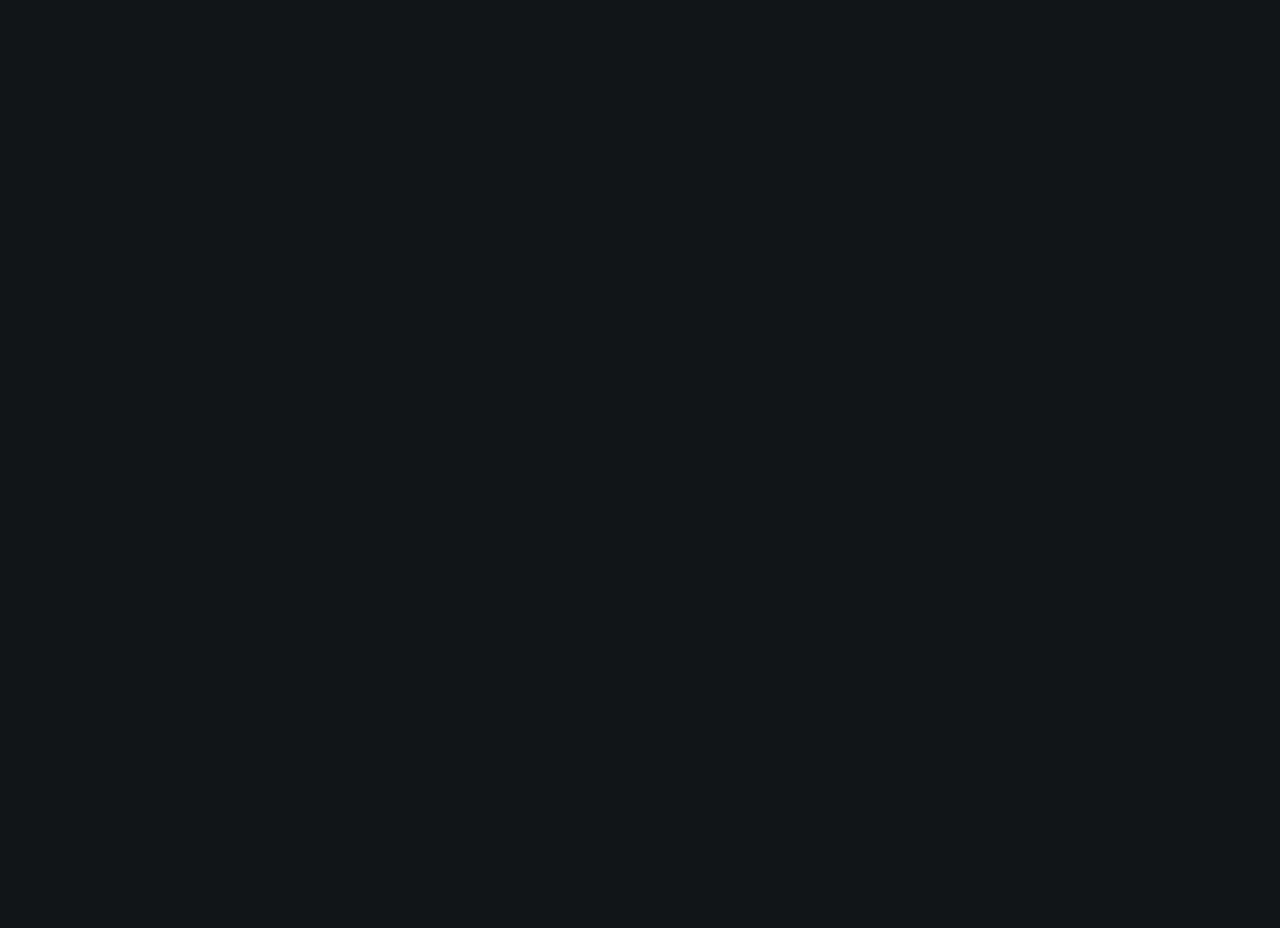
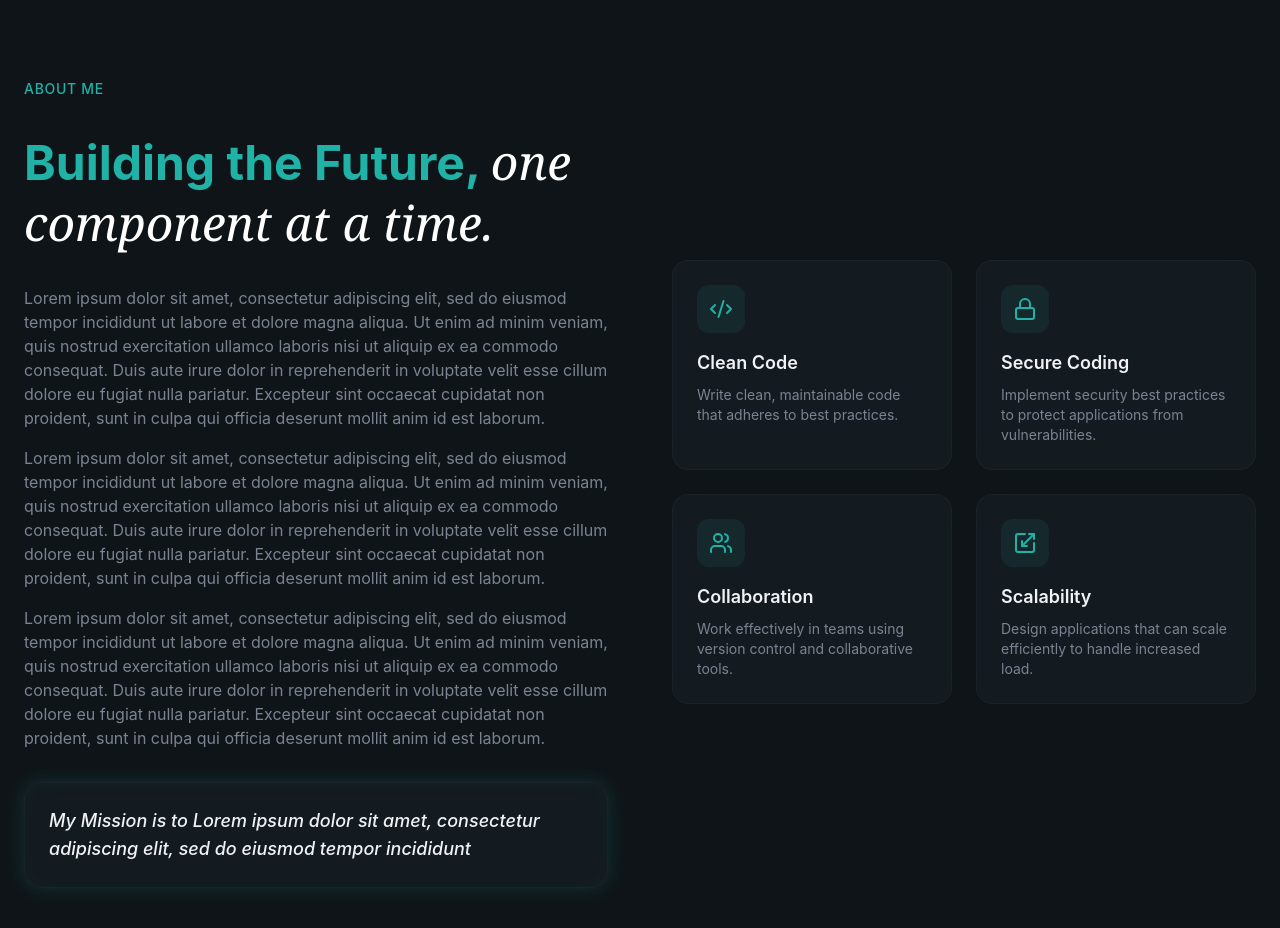
Before and after one commit to conradiscoding/personal-portfolio, a React (Vite) app: page / in a window 1280 px wide. Shown: the part 1140-2068 px from the top of the page. Before the commit the page ends 1088 px from the top, so only its background shows below. Built offline with nearby package versions, Linux system fonts and the light colour scheme.

Commit message:
About me click check in nav bar. set up about section with placeholders. update hero to fix key bug

```diff
--- a/src/App.jsx
+++ b/src/App.jsx
@@ -11,8 +11,8 @@ function App() {
       <Navbar />
       <main>
         <Hero />
-        {/* <About />
-        <Projects />
+        <About />
+        {/* <Projects />
         <Experience />
         <Testimonials />
         <Contact /> */}
--- a/src/layout/Navbar.jsx
+++ b/src/layout/Navbar.jsx
@@ -75,12 +75,15 @@ const Navbar = () => {
               <a
                 href={link.href}
                 key={index}
+                onClick={() => setIsMobileMenuOpen(false)}
                 className="text-lg text-muted-foreground hover:text-foreground py-2"
               >
                 {link.label}
               </a>
             ))}
-            <Button>Contact Me</Button>
+            <Button onClick={() => setIsMobileMenuOpen(false)}>
+              Contact Me
+            </Button>
           </div>
         </div>
       )}
--- a/src/sections/About.jsx
+++ b/src/sections/About.jsx
@@ -1,7 +1,112 @@
+import { Code2, Lock, Scaling, Users } from 'lucide-react';
 import React from 'react';
 
+const highlights = [
+  {
+    icon: Code2,
+    title: 'Clean Code',
+    description:
+      'Write clean, maintainable code that adheres to best practices.',
+  },
+  {
+    icon: Lock,
+    title: 'Secure Coding',
+    description:
+      'Implement security best practices to protect applications from vulnerabilities.',
+  },
+  {
+    icon: Users,
+    title: 'Collaboration',
+    description:
+      'Work effectively in teams using version control and collaborative tools.',
+  },
+  {
+    icon: Scaling,
+    title: 'Scalability',
+    description:
+      'Design applications that can scale efficiently to handle increased load.',
+  },
+];
 const About = () => {
-  return <section>About</section>;
+  return (
+    <section id="about" className="py-32 relative overflow-hidden">
+      <div className="container mx-auto px-6 relative z-10">
+        <div className="grid lg:grid-cols-2 gap-16 items-center">
+          {/* Left Column */}
+          <div className="space-y-8">
+            <div className="animate-fade-in">
+              <span className="text-secondary-foreground text-sm font-medium tracking-wider uppercase">
+                About Me
+              </span>
+            </div>
+            <h2 className="text-4xl md:text-5xl font-bold leading-tight animate-fade-in animation-delay-100 text-secondary-foreground">
+              Building the Future,{' '}
+              <span className="font-serif italic font-normal text-white">
+                one component at a time.
+              </span>
+            </h2>
+
+            <div className="space-y-4 text-muted-foreground animate-fade-in animation-delay-200">
+              <p>
+                Lorem ipsum dolor sit amet, consectetur adipiscing elit, sed do
+                eiusmod tempor incididunt ut labore et dolore magna aliqua. Ut
+                enim ad minim veniam, quis nostrud exercitation ullamco laboris
+                nisi ut aliquip ex ea commodo consequat. Duis aute irure dolor
+                in reprehenderit in voluptate velit esse cillum dolore eu fugiat
+                nulla pariatur. Excepteur sint occaecat cupidatat non proident,
+                sunt in culpa qui officia deserunt mollit anim id est laborum.
+              </p>
+              <p>
+                Lorem ipsum dolor sit amet, consectetur adipiscing elit, sed do
+                eiusmod tempor incididunt ut labore et dolore magna aliqua. Ut
+                enim ad minim veniam, quis nostrud exercitation ullamco laboris
+                nisi ut aliquip ex ea commodo consequat. Duis aute irure dolor
+                in reprehenderit in voluptate velit esse cillum dolore eu fugiat
+                nulla pariatur. Excepteur sint occaecat cupidatat non proident,
+                sunt in culpa qui officia deserunt mollit anim id est laborum.
+              </p>
+              <p>
+                Lorem ipsum dolor sit amet, consectetur adipiscing elit, sed do
+                eiusmod tempor incididunt ut labore et dolore magna aliqua. Ut
+                enim ad minim veniam, quis nostrud exercitation ullamco laboris
+                nisi ut aliquip ex ea commodo consequat. Duis aute irure dolor
+                in reprehenderit in voluptate velit esse cillum dolore eu fugiat
+                nulla pariatur. Excepteur sint occaecat cupidatat non proident,
+                sunt in culpa qui officia deserunt mollit anim id est laborum.
+              </p>
+            </div>
+
+            <div className="glass rounded-2xl p-6 glow-border animate-fade-in animation-delay-300">
+              <p className="text-lg font-medium italic text-foreground">
+                My Mission is to Lorem ipsum dolor sit amet, consectetur
+                adipiscing elit, sed do eiusmod tempor incididunt
+              </p>
+            </div>
+          </div>
+          {/* Right Column - Highlights */}
+          <div className="grid sm:grid-cols-2 gap-6">
+            {highlights.map((highlight, index) => (
+              <div
+                key={index}
+                className="glass p-6 rounded-2xl animate-fade-in"
+                style={{ animationDelay: `${(index + 1) * 100}ms` }}
+              >
+                <div className="w-12 h-12 rounded-xl bg-primary/10 flex items-center justify-center mb-4 hover:bg-primary/20">
+                  <highlight.icon className="w-6 h-6 text-primary" />
+                </div>
+                <h3 className="text-lg font-semibold mb-2">
+                  {highlight.title}
+                </h3>
+                <p className="text-sm text-muted-foreground">
+                  {highlight.description}
+                </p>
+              </div>
+            ))}
+          </div>
+        </div>
+      </div>
+    </section>
+  );
 };
 
 export default About;
--- a/src/sections/Hero.jsx
+++ b/src/sections/Hero.jsx
@@ -34,6 +34,7 @@ const Hero = () => {
       <div className="absolute inset-0 overflow-hidden pointer-events-none">
         {[...Array(30)].map((_, i) => (
           <div
+            key={i}
             className="absolute w-1.5 h-1.5 rounded-full opacity-60"
             style={{
               backgroundColor: '#20B2A6',
```
